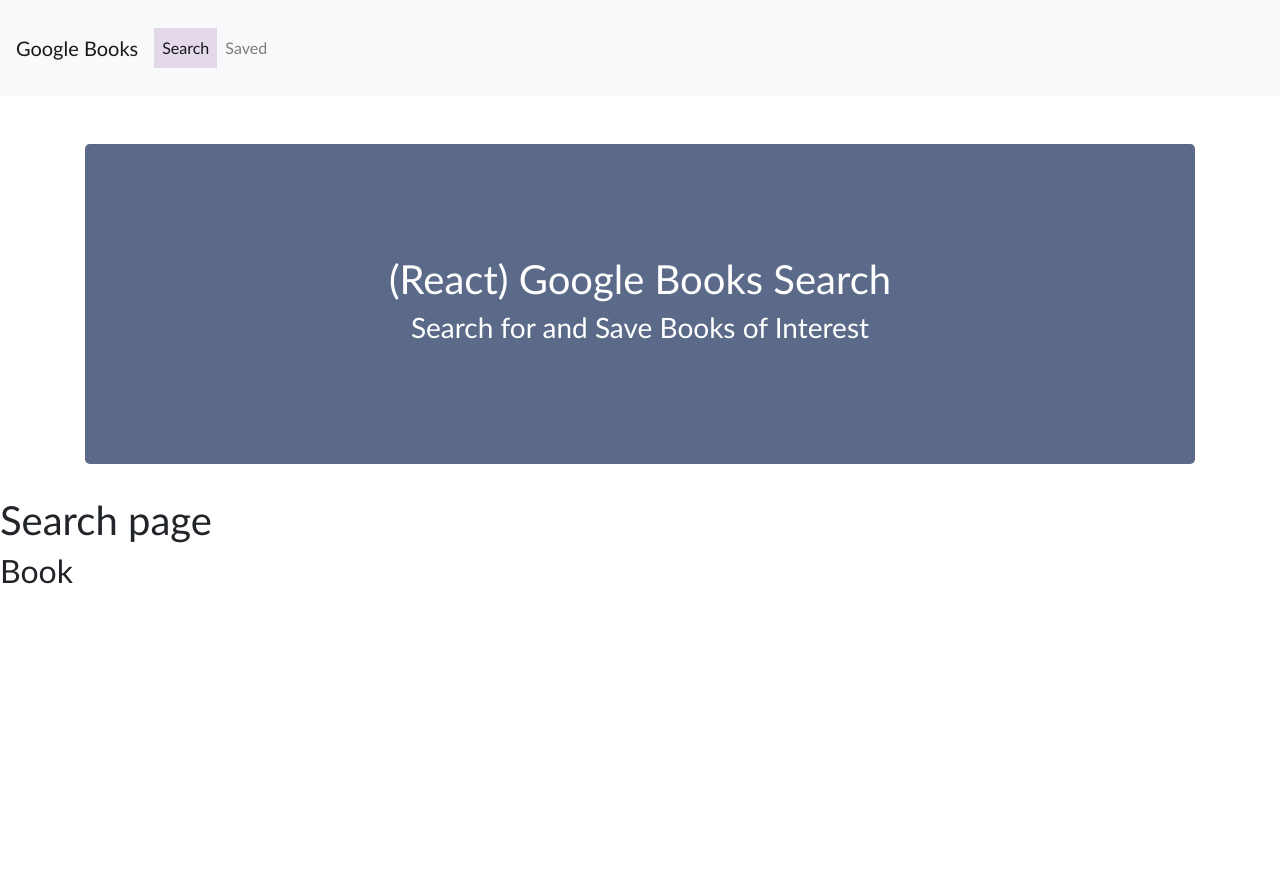
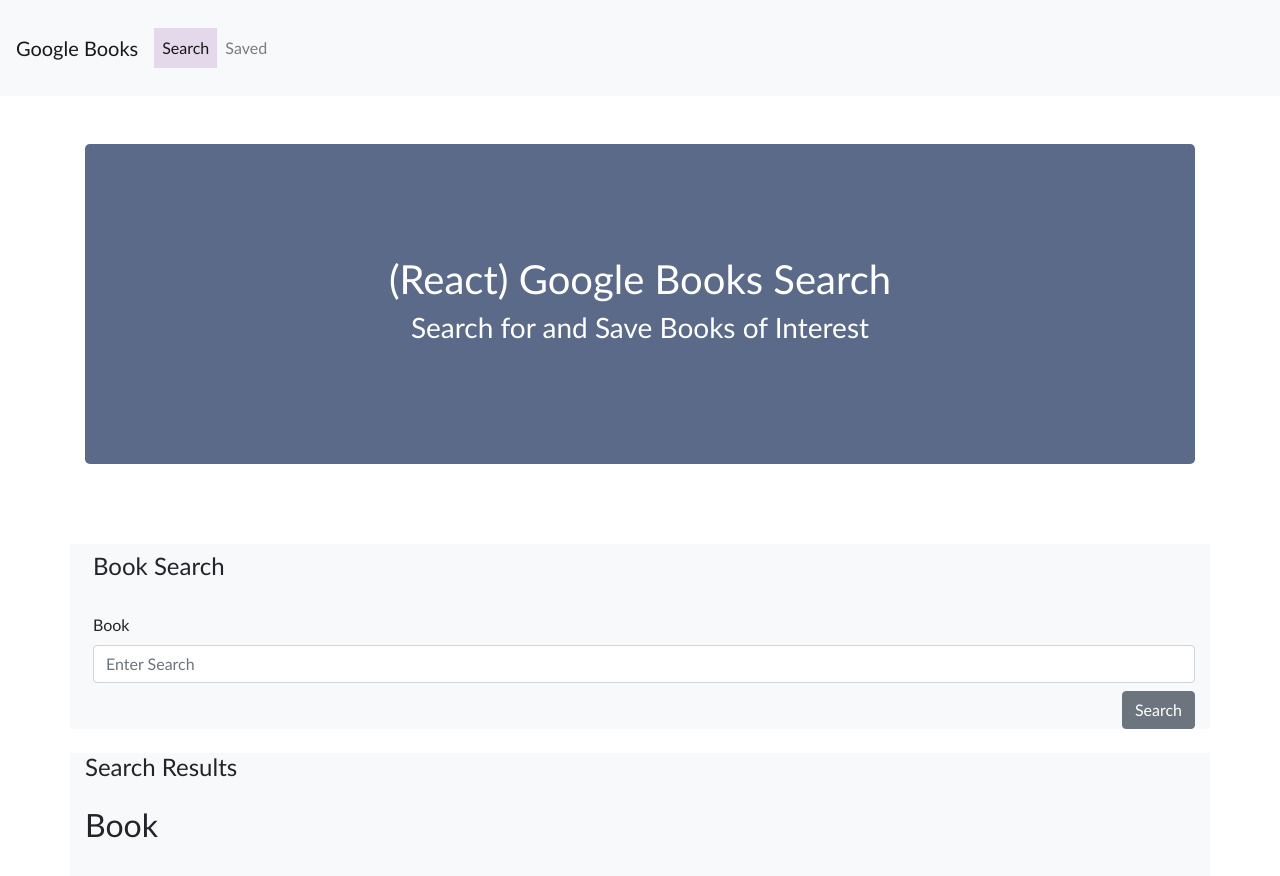
Before and after one commit to avscott562/book-search, a React (Create React App) app: page / in a window 1280 px wide. Shown: the top 876 px of the page. Before the commit the page ends 800 px from the top, so only its background shows below. Built offline with nearby package versions, Linux system fonts and the light colour scheme.

Commit message:
add form to search page

```diff
--- a/src/App.js
+++ b/src/App.js
@@ -11,7 +11,7 @@
       <div className="App">
         <Navbar />
 
-        <div className="container mt-5">
+        <div className="container my-5">
           <div className="row">
             <div className="col-12">
             <header>
--- a/src/components/Book.js
+++ b/src/components/Book.js
@@ -4,7 +4,8 @@
     state = {
         title: "",
         author: "",
-        summary: ""
+        summary: "",
+        image: ""
     }
 
     render() {
--- a/src/pages/Search.js
+++ b/src/pages/Search.js
@@ -1,5 +1,6 @@
 import React, { Component } from 'react';
 import Book from '../components/Book';
+import '../styles/search.css';
 
 class Search extends Component {
     state = {
@@ -9,9 +10,25 @@
 
     render() {
         return (
-            <div>
-                <h1>Search page</h1>
-                <Book />
+            <div className = "container">
+                <div className = "row search bg-light pl-2 pt-2">
+                    <div className="col-12">
+                        <h4 class = "mb-4">Book Search</h4>
+                        <form className="pt-2">
+                            <div className = "form-group">
+                                <label for = "bookSearchInput">Book</label>
+                                <input type="text" className = "form-control" id="bookSearchInput" placeholder = "Enter Search"></input>
+                                <button type = "submit" className="btn btn-secondary float-right mt-2">Search</button>
+                            </div>
+                        </form>
+                    </div>
+                </div>
+                <div className = "row results bg-light mt-4">
+                    <div className="col-12">
+                        <h4 class = "mb-4">Search Results</h4>
+                        <Book />
+                    </div>
+                </div>
             </div>
         )
     }
--- a/src/styles/search.css
+++ b/src/styles/search.css
@@ -0,0 +1,3 @@
+.search, .results {
+    min-height: 20vh;
+}
```
